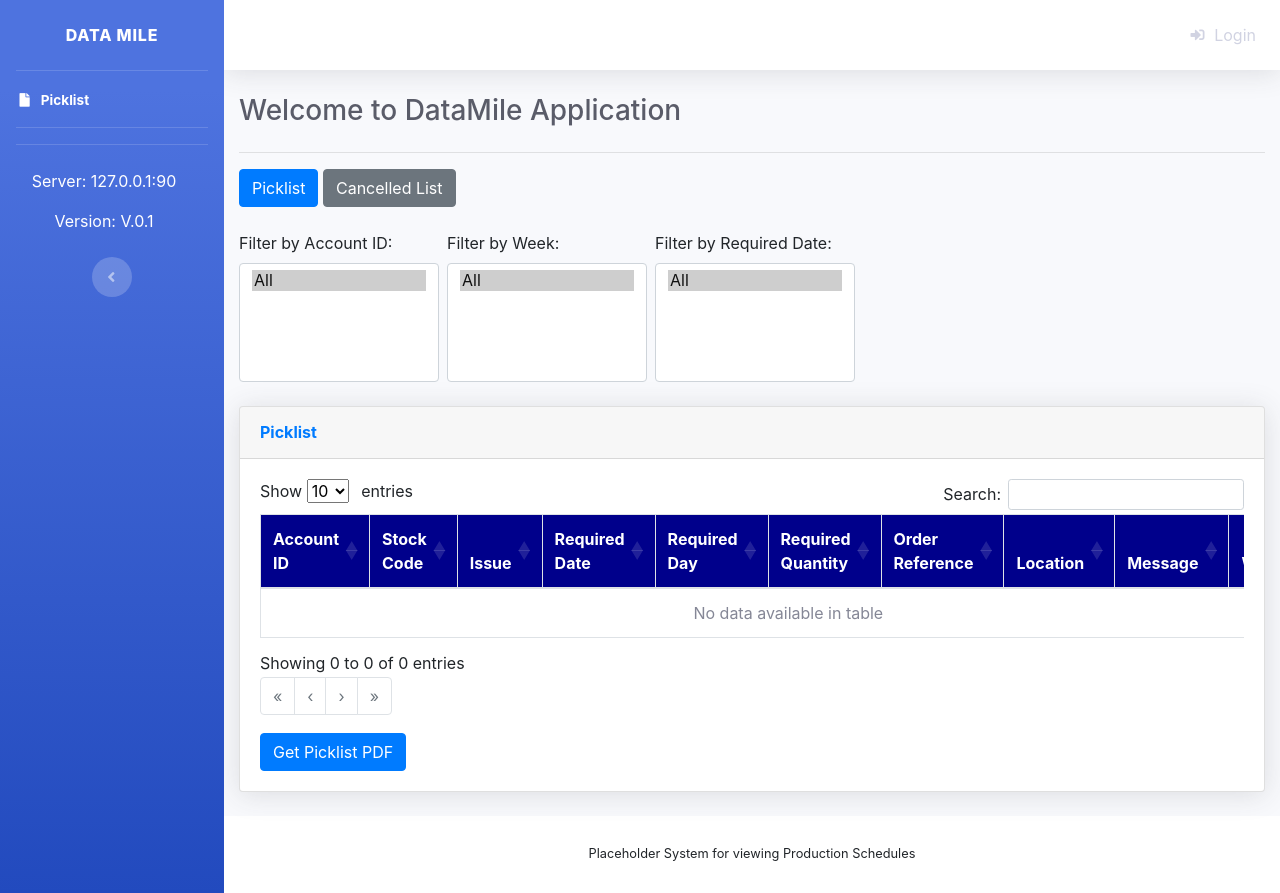
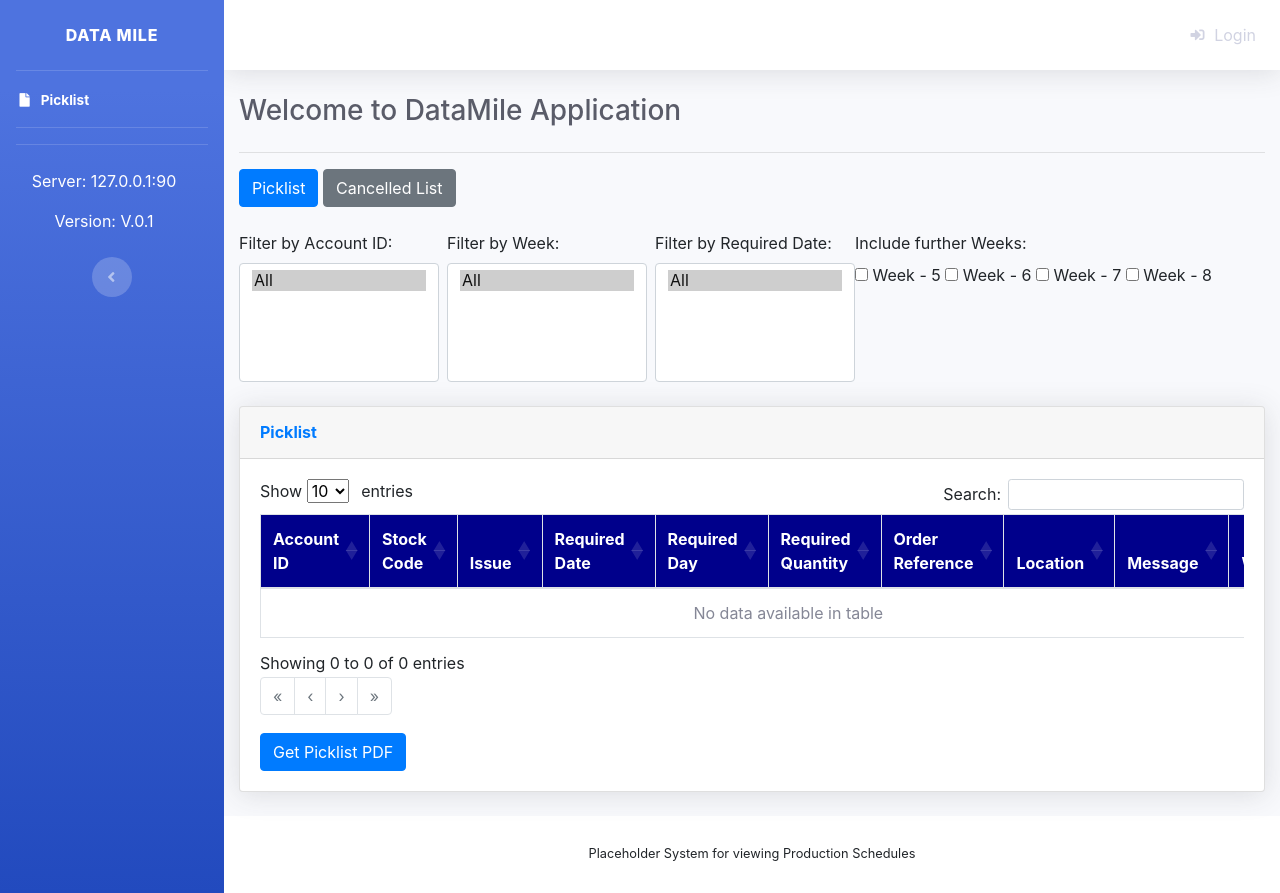
Before and after one commit to Aditya469/flaskDatamile, a Flask app: page / in a window 1280 px wide. Run offline with Flask 3, Linux system fonts and the light colour scheme; data that the repository does not hold is empty; parts of the project's set-up code (start-up, migrations or seed data) failed here and were passed over; some libraries are stand-ins or nearby versions.

Commit message:
added additional functionality

```diff
--- a/Sql_files_procedures_tables/create_cancelled_list.sql
+++ b/Sql_files_procedures_tables/create_cancelled_list.sql
@@ -15,7 +15,7 @@ BEGIN
         DAYNAME(required_date) AS required_day,
         required_quantity, order_reference, location, message, week
     FROM sales_order
-    WHERE week IN ('Arrears', 'Week - 1', 'Week - 2', 'Week - 3', 'Week - 4')
+    WHERE week IN ('Arrears', 'Week - 1', 'Week - 2', 'Week - 3', 'Week - 4', 'Week - 5', 'Week - 6', 'Week - 7', 'Week - 8')
     AND required_quantity = 0;
 END //
 
--- a/Sql_files_procedures_tables/create_picklist.sql
+++ b/Sql_files_procedures_tables/create_picklist.sql
@@ -15,7 +15,7 @@ BEGIN
         DAYNAME(required_date) AS required_day,
         required_quantity, order_reference, location, message, week
     FROM sales_order
-    WHERE week IN ('Arrears', 'Week - 1', 'Week - 2', 'Week - 3', 'Week - 4')
+    WHERE week IN ('Arrears', 'Week - 1', 'Week - 2', 'Week - 3', 'Week - 4', 'Week - 5', 'Week - 6', 'Week - 7', 'Week - 8')
     AND required_quantity > 0;
 END //
 
--- a/project/__init__.py
+++ b/project/__init__.py
@@ -9,7 +9,7 @@ db = SQLAlchemy()
 migrate = Migrate()
 
 def create_app():
-    app = Flask(__name__)
+    app = Flask(__name__, static_folder='static', static_url_path='/static')
     app.config['SECRET_KEY'] = 'rama-1234-5678'  # Set the secret key
     app.config['SQLALCHEMY_DATABASE_URI'] = 'mysql+pymysql://root:@localhost/datamile'
     app.config['SQLALCHEMY_POOL_RECYCLE'] = {
--- a/project/main.py
+++ b/project/main.py
@@ -40,11 +40,19 @@ def get_server_info():
 def inject_server_info():
     return dict(server_info=get_server_info())
 
-@main.route('/')
+@main.route('/', methods=['GET', 'POST'])
 def index():
     selected_table = request.args.get('table', 'picklist')
     selected_account_id = request.args.get('account_id', 'All')
-    selected_week = request.args.get('week', 'All')
+
+    # Default weeks
+    default_weeks = ['Arrears', 'Week - 1', 'Week - 2', 'Week - 3', 'Week - 4']
+
+    # Get additional selected weeks
+    additional_weeks = request.args.getlist('additional_weeks')
+
+    # Combine default and additional weeks
+    selected_weeks = default_weeks + additional_weeks
 
     # Define week_order for Picklist
     picklist_week_order = case(
@@ -86,9 +94,9 @@ def index():
         picklist_query = picklist_query.filter(Picklist.account_id == selected_account_id)
         cancelled_query = cancelled_query.filter(CancelledList.account_id == selected_account_id)
 
-    if selected_week != 'All':
-        picklist_query = picklist_query.filter(Picklist.week == selected_week)
-        cancelled_query = cancelled_query.filter(CancelledList.week == selected_week)
+    if selected_weeks:
+        picklist_query = Picklist.query.filter(Picklist.week.in_(selected_weeks))
+        cancelled_query = CancelledList.query.filter(CancelledList.week.in_(selected_weeks))
 
     picklist_items = picklist_query.all()
     cancelled_items = cancelled_query.all()
@@ -114,9 +122,9 @@ def index():
         cancelled_dates = cancelled_dates.filter(CancelledList.account_id == selected_account_id)
         required_dates_query = picklist_dates.union(cancelled_dates).distinct()
 
-    if selected_week != 'All':
-        picklist_dates = picklist_dates.filter(Picklist.week == selected_week)
-        cancelled_dates = cancelled_dates.filter(CancelledList.week == selected_week)
+    if selected_weeks:
+        picklist_query = picklist_query.filter(Picklist.week.in_(selected_weeks))
+        cancelled_query = cancelled_query.filter(CancelledList.week.in_(selected_weeks))
         required_dates_query = picklist_dates.union(cancelled_dates).distinct()
 
     # Fetch all dates
@@ -138,7 +146,7 @@ def index():
                            required_dates=required_dates,
                            selected_table=selected_table,
                            selected_account_id=selected_account_id,
-                           selected_week=selected_week)
+                           selected_weeks=selected_weeks)
 
 
 class NumberedCanvas(canvas.Canvas):
@@ -189,17 +197,18 @@ def header(canvas, doc, account_id):
 
 @main.route('/generate_picklist_pdf')
 def generate_picklist_pdf():
+    selected_weeks = request.args.getlist('weeks[]') or ['Arrears', 'Week - 1', 'Week - 2', 'Week - 3', 'Week - 4']
     # Create directory if it doesn't exist
     pdf_dir = os.path.join(current_app.root_path, 'picklist', 'separate_sheets')
     os.makedirs(pdf_dir, exist_ok=True)
 
     # Query all picklist items
-    picklist_items = Picklist.query.order_by(
+    picklist_items = Picklist.query.filter(Picklist.week.in_(selected_weeks)).order_by(
         Picklist.account_id,
         case(
             (Picklist.week == 'Arrears', 0),
             else_=case(
-                (Picklist.week.startswith('Week - '), func.cast(func.substr(Picklist.week, 8), Integer)),
+                (Picklist.week.startswith('Week - '), func.cast(func.substr(Picklist.week, 9), Integer)),
                 else_=9999
             )
         ),
@@ -343,17 +352,18 @@ def generate_picklist_pdf():
 
 @main.route('/generate_cancelled_list_pdf')
 def generate_cancelled_list_pdf():
+    selected_weeks = request.args.getlist('weeks[]') or ['Arrears', 'Week - 1', 'Week - 2', 'Week - 3', 'Week - 4']
     # Create directory if it doesn't exist
     pdf_dir = os.path.join(current_app.root_path, 'cancelled_list', 'separate_sheets')
     os.makedirs(pdf_dir, exist_ok=True)
 
     # Query all cancelled list items
-    cancelled_items = CancelledList.query.order_by(
+    cancelled_items = CancelledList.query.filter(CancelledList.week.in_(selected_weeks)).order_by(
         CancelledList.account_id,
         case(
             (CancelledList.week == 'Arrears', 0),
             else_=case(
-                (CancelledList.week.startswith('Week - '), func.cast(func.substr(CancelledList.week, 8), Integer)),
+                (CancelledList.week.startswith('Week - '), func.cast(func.substr(CancelledList.week, 9), Integer)),
                 else_=9999
             )
         ),
@@ -492,7 +502,7 @@ def profile():
     week_order = case(
         (SalesOrder.week == 'Arrears', 0),
         else_=case(
-            (SalesOrder.week.startswith('Week - '), func.cast(func.substr(SalesOrder.week, 8), Integer)),
+            (SalesOrder.week.startswith('Week - '), func.cast(func.substr(SalesOrder.week, 9), Integer)),
             else_=9999
         )
     )
--- a/project/templates/index.html
+++ b/project/templates/index.html
@@ -43,6 +43,15 @@
             <option value="{{ date }}">{{ date }}</option>
             {% endfor %}
         </select>
+    </div>
+    <div class="form-group">
+        <label>Include further Weeks:</label>
+        <div>
+            <label><input type="checkbox" name="additional_weeks" value="Week - 5"> Week - 5</label>
+            <label><input type="checkbox" name="additional_weeks" value="Week - 6"> Week - 6</label>
+            <label><input type="checkbox" name="additional_weeks" value="Week - 7"> Week - 7</label>
+            <label><input type="checkbox" name="additional_weeks" value="Week - 8"> Week - 8</label>
+        </div>
     </div>
 </div>
 
@@ -184,7 +193,7 @@
         $.fn.dataTable.ext.search.push(
             function(settings, data, dataIndex) {
                 var accountMatch = accountFilter === "" || data[0] === accountFilter;
-                var weekMatch = weekFilter === "" || data[8] === weekFilter;
+                var weekMatch = weekFilter === "" || data[9] === weekFilter;
                 var dateMatch = dateFilter === "" || data[3] === dateFilter;
                 return accountMatch && weekMatch && dateMatch;
             }
@@ -222,12 +231,20 @@
             "order": [] // This will disable initial sorting
         });
 
+        document.querySelector('form').addEventListener('submit', function(e) {
+            e.preventDefault();
+            var additionalWeeks = Array.from(document.querySelectorAll('input[name="additional_weeks"]:checked')).map(cb => cb.value);
+            var url = new URL(this.action);
+            var params = new URLSearchParams(url.search);
+            additionalWeeks.forEach(week => params.append('additional_weeks', week));
+            url.search = params.toString();
+            window.location.href = url.toString();
+        });
         // Add event listener to filter dropdowns
         $('#accountFilter, #weekFilter, #dateFilter').on('change', applyFilters);
 
-        // Initial table display
-        showTable('picklist');
     });
+
     document.getElementById('generatePdfBtn').addEventListener('click', function() {
         fetch('{{ url_for("main.generate_picklist_pdf") }}')
             .then(response => response.json())
@@ -242,6 +259,9 @@
                 console.error('Error:', error);
                 alert('An error occurred while generating PDFs');
             });
+
+        // Initial table display
+        showTable('picklist');
     });
 </script>
 {% endblock %}
```
